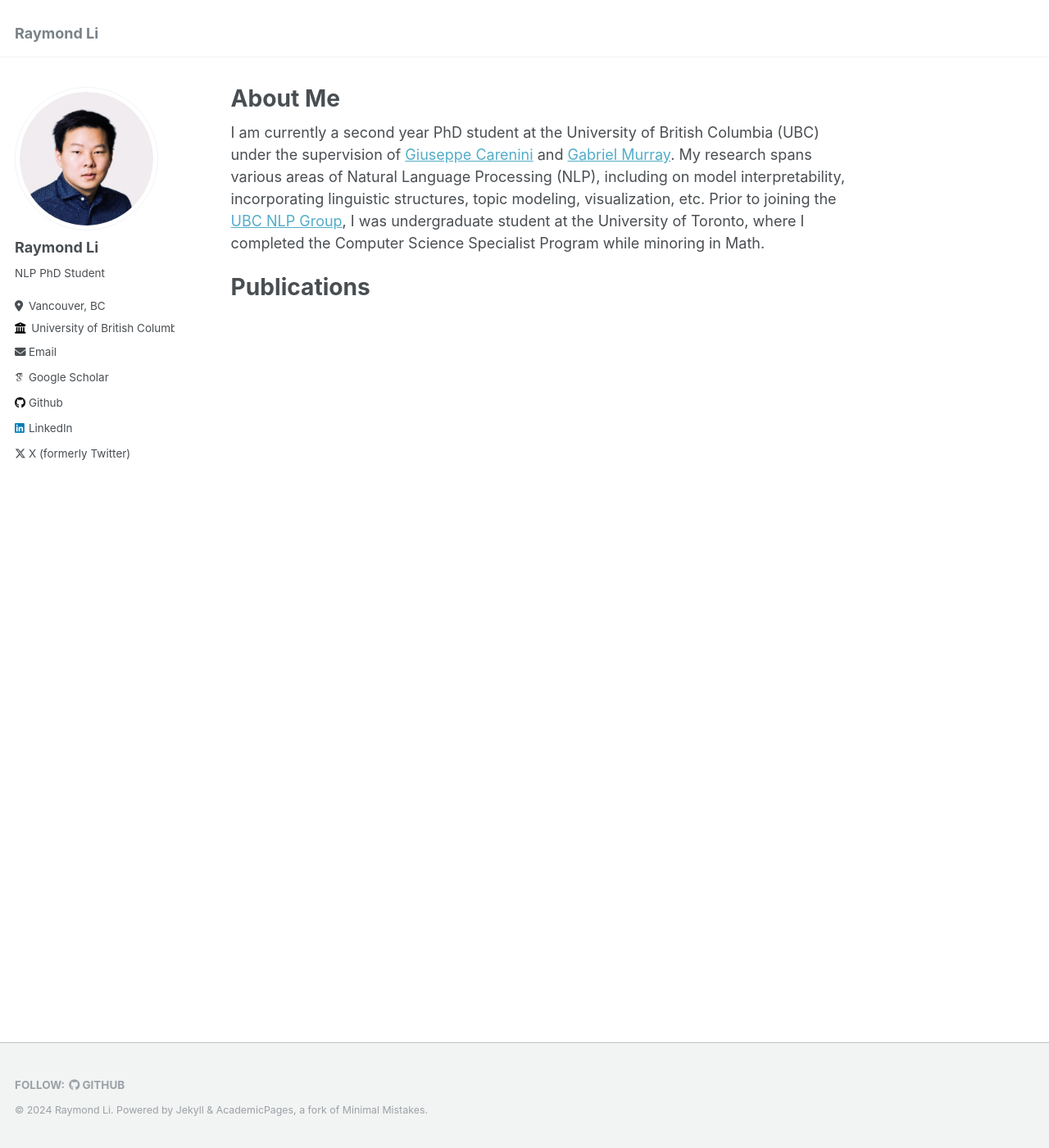
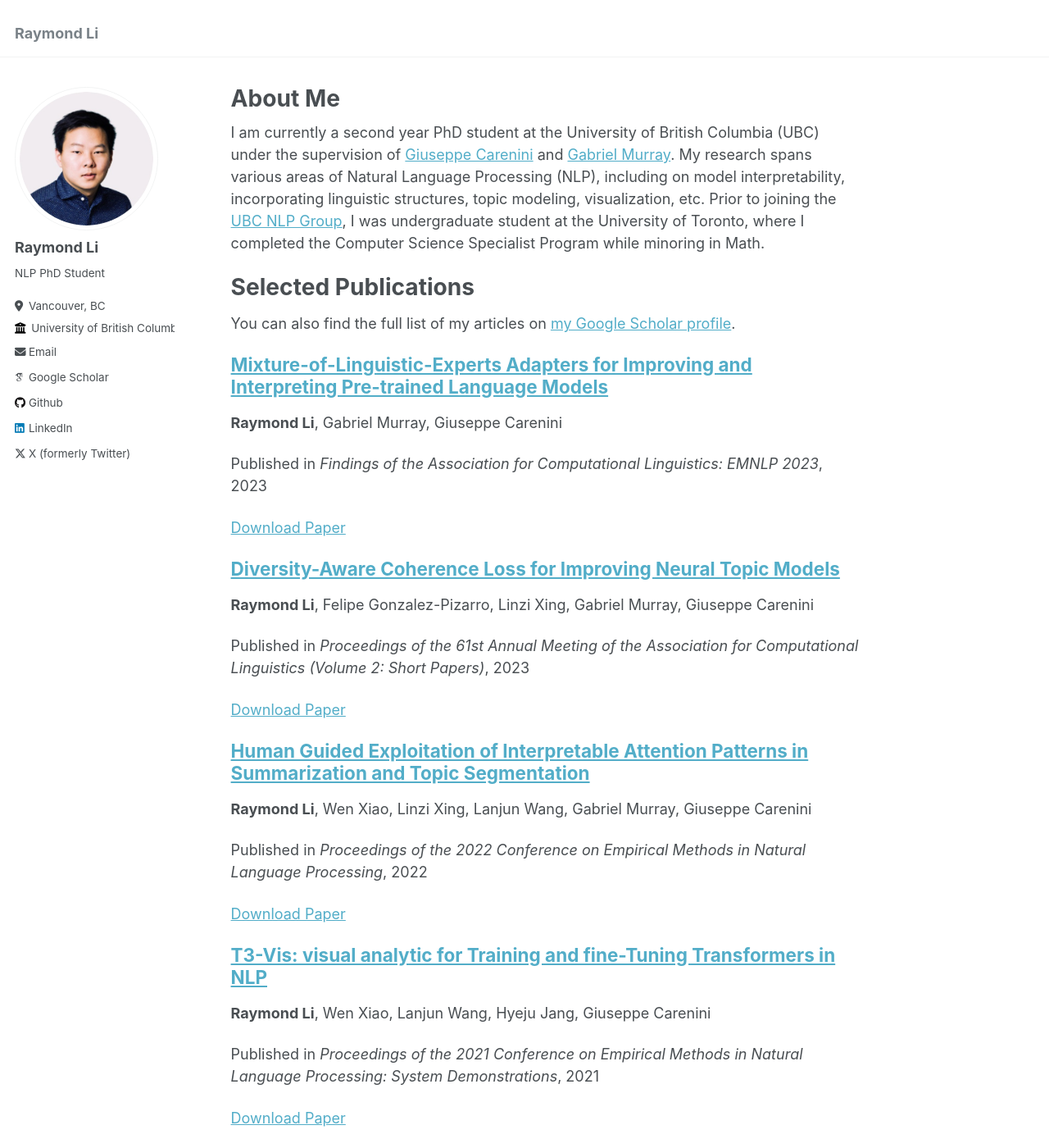
Before and after one commit to raymondzmc/personal-page, a Jekyll site: the page built from _pages/about.md, in a window 1280 px wide and 1400 px high. Shown: the whole window at 82% size. Built offline with Jekyll 4.4.1, drawn with Linux system fonts in a browser that asks for light colours; some web fonts are replaced; some of the changed text lies outside the part shown.

Commit message:
added publications

```diff
--- a/_includes/archive-single.html
+++ b/_includes/archive-single.html
@@ -34,6 +34,19 @@
       {% endif %}
     </h2>
 
+    {% if post.authors %}
+      <p class="page__authors">
+        {% assign my_name = "Raymond Li" %}
+        {% for author in post.authors %}
+          {% if author == my_name %}
+            <strong>{{ author }}</strong>{% if forloop.last == false %}, {% endif %}
+          {% else %}
+            {{ author }}{% if forloop.last == false %}, {% endif %}
+          {% endif %}
+        {% endfor %}
+      </p>
+    {% endif %}
+
     {% if post.read_time %}
       <p class="page__meta"><i class="fa fa-clock-o" aria-hidden="true"></i> {% include read-time.html %}</p>
     {% endif %}
--- a/_pages/about.md
+++ b/_pages/about.md
@@ -11,5 +11,12 @@ I am currently a second year PhD student at the University of British Columbia (
 My research spans various areas of Natural Language Processing (NLP), including on model interpretability, incorporating linguistic structures, topic modeling, visualization, etc.
 Prior to joining the [UBC NLP Group](https://nlp.cs.ubc.ca/), I was undergraduate student at the University of Toronto, where I completed the Computer Science Specialist Program while minoring in Math.
 
-Publications
+Selected Publications
 ======
+{% if site.author.googlescholar %}
+  <div class="wordwrap">You can also find the full list of my articles on <a href="{{site.author.googlescholar}}">my Google Scholar profile</a>.</div>
+{% endif %}
+
+{% for post in site.publications reversed %}
+  {% include archive-single.html %}
+{% endfor %}
--- /dev/null
+++ b/_publications/2021-10-24-conviscope.md
@@ -0,0 +1,14 @@
+---
+title: "ConVIScope: Visual Analytics for Exploring Patient Conversations"
+collection: publications
+permalink: https://ieeexplore.ieee.org/abstract/document/9623269
+date: 2021-10-24
+venue: '2021 IEEE Visualization Conference (VIS)'
+paperurl: 'https://arxiv.org/pdf/2108.13514'
+authors:
+  - Raymond Li
+  - Enamul Hoque
+  - Giuseppe Carenini
+  - Richard Lester
+  - Raymond Chau
+---
--- /dev/null
+++ b/_publications/2021-11-11-t3-vis.md
@@ -0,0 +1,14 @@
+---
+title: "T3-Vis: visual analytic for Training and fine-Tuning Transformers in NLP"
+collection: publications
+permalink: https://aclanthology.org/2021.emnlp-demo.26.pdf
+date: 2021-11-07
+venue: 'Proceedings of the 2021 Conference on Empirical Methods in Natural Language Processing: System Demonstrations'
+paperurl: 'https://aclanthology.org/2021.emnlp-demo.26.pdf'
+authors:
+  - Raymond Li
+  - Wen Xiao
+  - Lanjun Wang
+  - Hyeju Jang
+  - Giuseppe Carenini
+---
--- /dev/null
+++ b/_publications/2022-12-09-human-guided.md
@@ -0,0 +1,15 @@
+---
+title: "Human Guided Exploitation of Interpretable Attention Patterns in Summarization and Topic Segmentation"
+collection: publications
+permalink: https://aclanthology.org/2022.emnlp-main.694/
+date: 2022-12-09
+venue: 'Proceedings of the 2022 Conference on Empirical Methods in Natural Language Processing'
+paperurl: 'https://aclanthology.org/2022.emnlp-main.694.pdf'
+authors:
+  - Raymond Li
+  - Wen Xiao
+  - Linzi Xing
+  - Lanjun Wang
+  - Gabriel Murray
+  - Giuseppe Carenini
+---
--- /dev/null
+++ b/_publications/2023-07-09-diversity-aware.md
@@ -0,0 +1,14 @@
+---
+title: "Diversity-Aware Coherence Loss for Improving Neural Topic Models"
+collection: publications
+permalink: https://aclanthology.org/2023.acl-short.145/
+date: 2023-07-09
+venue: 'Proceedings of the 61st Annual Meeting of the Association for Computational Linguistics (Volume 2: Short Papers)'
+paperurl: 'https://aclanthology.org/2023.acl-short.145.pdf'
+authors:
+  - Raymond Li
+  - Felipe Gonzalez-Pizarro
+  - Linzi Xing
+  - Gabriel Murray
+  - Giuseppe Carenini
+---
--- /dev/null
+++ b/_publications/2023-12-06-mixture-linguistic.md
@@ -0,0 +1,12 @@
+---
+title: "Mixture-of-Linguistic-Experts Adapters for Improving and Interpreting Pre-trained Language Models"
+collection: publications
+permalink: https://aclanthology.org/2023.findings-emnlp.634/
+date: 2023-12-06
+venue: 'Findings of the Association for Computational Linguistics: EMNLP 2023'
+paperurl: 'https://aclanthology.org/2023.findings-emnlp.634.pdf'
+authors:
+  - Raymond Li
+  - Gabriel Murray
+  - Giuseppe Carenini
+---
```
Also changed, not shown: _publications/2009-10-01-paper-title-number-1.md (deleted, +0 -13 lines), _publications/2010-10-01-paper-title-number-2.md (deleted, +0 -13 lines), _publications/2015-10-01-paper-title-number-3.md (deleted, +0 -13 lines), _publications/2024-02-17-paper-title-number-4.md (deleted, +0 -12 lines). Lines whose indentation alone changed are shown as unchanged.
